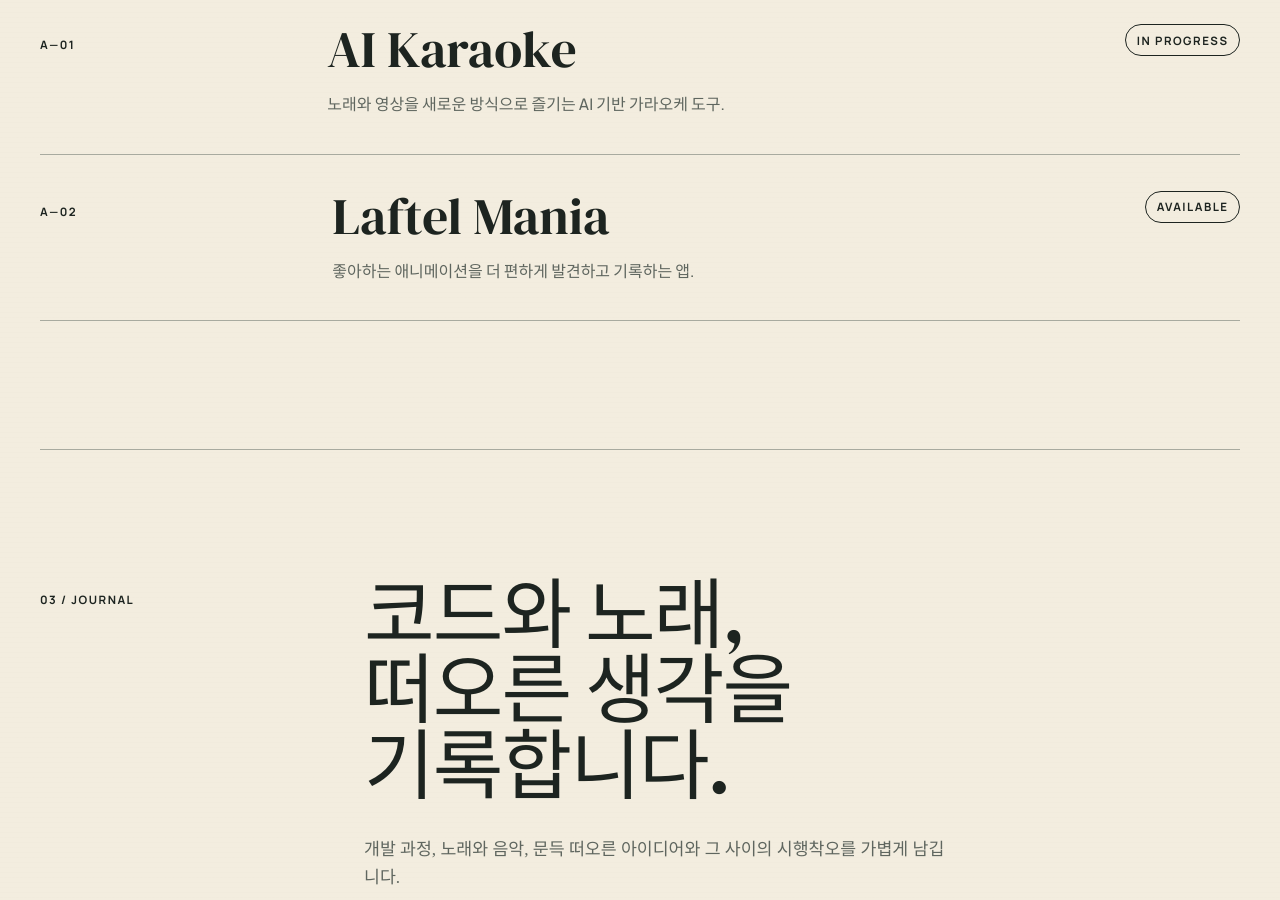
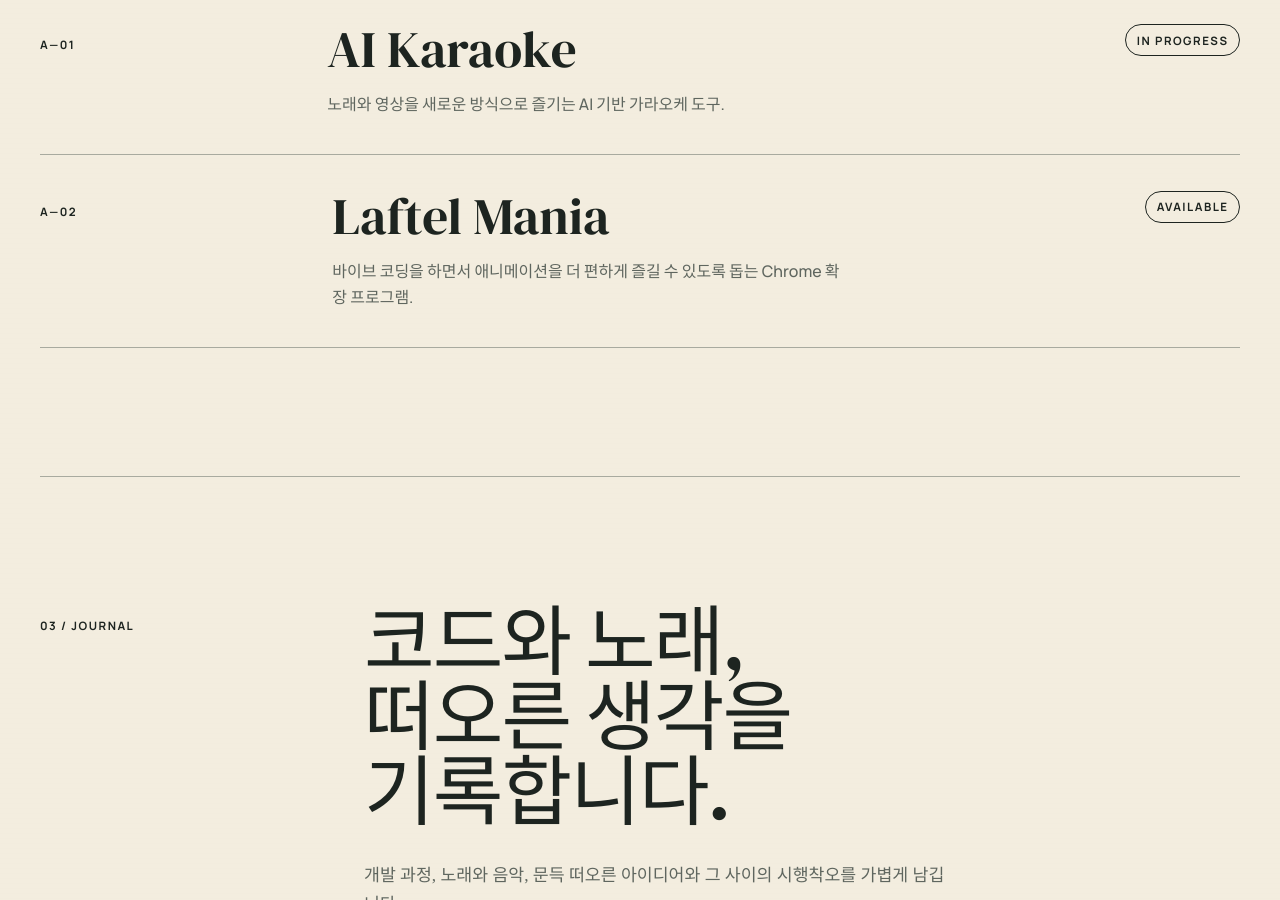
Before and after one commit to babypaunch/babypaunch.github.io, a Jekyll site: the page built from index.html, in a window 1280 px wide and 900 px high, scrolled down 1695 px. Built offline with Jekyll 4.4.1, drawn with Linux system fonts in a browser that asks for light colours; some web fonts are replaced.

Commit message:
docs(home): Laftel Mania 소개 정확화

```diff
--- a/_data/en.yml
+++ b/_data/en.yml
@@ -32,7 +32,7 @@
       description: An AI-powered karaoke tool for enjoying songs and video in a new way.
       status: In progress
     - name: Laftel Mania
-      description: A simple way to discover and keep track of the anime you love.
+      description: A Chrome extension that helps you enjoy anime more comfortably while vibe coding.
       status: Available
   journal_title: Notes on code, songs,<br>and ideas along the way.
   journal_copy: We write about development, songs and music, ideas that come to mind, and lessons learned along the way.
--- a/_data/ko.yml
+++ b/_data/ko.yml
@@ -32,7 +32,7 @@
       description: 노래와 영상을 새로운 방식으로 즐기는 AI 기반 가라오케 도구.
       status: In progress
     - name: Laftel Mania
-      description: 좋아하는 애니메이션을 더 편하게 발견하고 기록하는 앱.
+      description: 바이브 코딩을 하면서 애니메이션을 더 편하게 즐길 수 있도록 돕는 Chrome 확장 프로그램.
       status: Available
   journal_title: 코드와 노래,<br>떠오른 생각을 기록합니다.
   journal_copy: 개발 과정, 노래와 음악, 문득 떠오른 아이디어와 그 사이의 시행착오를 가볍게 남깁니다.
```
